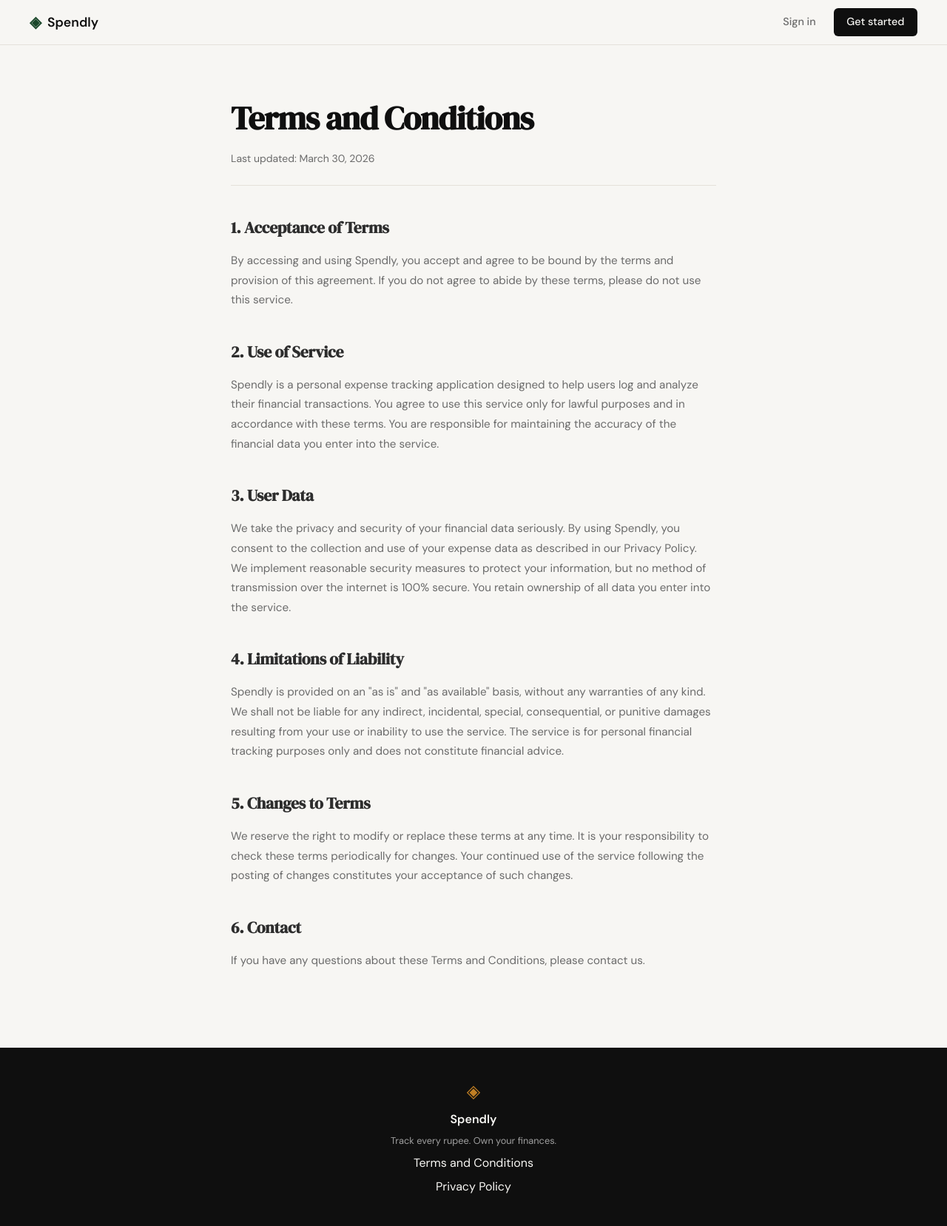
After one commit to Ashish570raj/expense-analytics-ai, a Flask app: page /terms in a window 1280 px wide. The commit adds this page. Shown: the whole page at 74% size. Run offline with Flask 3, Linux system fonts and the light colour scheme.

Commit message:
landing: add terms and privacy link to footer

```diff
--- a/app.py
+++ b/app.py
@@ -20,6 +20,11 @@ def register():
 @app.route("/login")
 def login():
     return render_template("login.html")
+
+
+@app.route("/terms")
+def terms():
+    return render_template("terms.html")
 
 
 # ------------------------------------------------------------------ #
--- a/static/css/style.css
+++ b/static/css/style.css
@@ -528,3 +528,53 @@ a { color: inherit; text-decoration: none; }
     .nav-links a:not(.nav-cta) { display: none; }
     .hero { padding: 3rem 1rem 2rem; }
 }
+
+/* ------------------------------------------------------------------ */
+/* Terms & Privacy Pages                                               */
+/* ------------------------------------------------------------------ */
+
+.terms-container,
+.privacy-container {
+    max-width: 720px;
+    margin: 0 auto;
+    padding: 4rem 2rem;
+}
+
+.terms-container h1,
+.privacy-container h1 {
+    font-family: var(--font-display);
+    font-size: clamp(2rem, 4vw, 2.75rem);
+    color: var(--ink);
+    margin-bottom: 0.5rem;
+    letter-spacing: -0.02em;
+}
+
+.terms-updated,
+.privacy-updated {
+    font-size: 0.875rem;
+    color: var(--ink-muted);
+    margin-bottom: 2.5rem;
+    padding-bottom: 1.5rem;
+    border-bottom: 1px solid var(--border);
+}
+
+.terms-section,
+.privacy-section {
+    margin-bottom: 2.5rem;
+}
+
+.terms-section h2,
+.privacy-section h2 {
+    font-family: var(--font-display);
+    font-size: 1.35rem;
+    color: var(--ink-soft);
+    margin-bottom: 0.85rem;
+    letter-spacing: -0.01em;
+}
+
+.terms-section p,
+.privacy-section p {
+    font-size: 0.95rem;
+    color: var(--ink-muted);
+    line-height: 1.75;
+}
--- a/templates/base.html
+++ b/templates/base.html
@@ -35,7 +35,7 @@
             <span class="footer-name">Spendly</span>
             <p class="footer-copy">Track every rupee. Own your finances.</p>
 
-                <a href="#">Terms and Conditions</a>
+                <a href="{{ url_for('terms') }}">Terms and Conditions</a>
                 <a href="#">Privacy Policy</a>
 
         </div>
--- /dev/null
+++ b/templates/terms.html
@@ -0,0 +1,42 @@
+{% extends "base.html" %}
+
+{% block title %}Terms and Conditions - Spendly{% endblock %}
+
+{% block content %}
+
+<div class="terms-container">
+    <h1>Terms and Conditions</h1>
+    <p class="terms-updated">Last updated: March 30, 2026</p>
+
+    <section class="terms-section">
+        <h2>1. Acceptance of Terms</h2>
+        <p>By accessing and using Spendly, you accept and agree to be bound by the terms and provision of this agreement. If you do not agree to abide by these terms, please do not use this service.</p>
+    </section>
+
+    <section class="terms-section">
+        <h2>2. Use of Service</h2>
+        <p>Spendly is a personal expense tracking application designed to help users log and analyze their financial transactions. You agree to use this service only for lawful purposes and in accordance with these terms. You are responsible for maintaining the accuracy of the financial data you enter into the service.</p>
+    </section>
+
+    <section class="terms-section">
+        <h2>3. User Data</h2>
+        <p>We take the privacy and security of your financial data seriously. By using Spendly, you consent to the collection and use of your expense data as described in our Privacy Policy. We implement reasonable security measures to protect your information, but no method of transmission over the internet is 100% secure. You retain ownership of all data you enter into the service.</p>
+    </section>
+
+    <section class="terms-section">
+        <h2>4. Limitations of Liability</h2>
+        <p>Spendly is provided on an "as is" and "as available" basis, without any warranties of any kind. We shall not be liable for any indirect, incidental, special, consequential, or punitive damages resulting from your use or inability to use the service. The service is for personal financial tracking purposes only and does not constitute financial advice.</p>
+    </section>
+
+    <section class="terms-section">
+        <h2>5. Changes to Terms</h2>
+        <p>We reserve the right to modify or replace these terms at any time. It is your responsibility to check these terms periodically for changes. Your continued use of the service following the posting of changes constitutes your acceptance of such changes.</p>
+    </section>
+
+    <section class="terms-section">
+        <h2>6. Contact</h2>
+        <p>If you have any questions about these Terms and Conditions, please contact us.</p>
+    </section>
+</div>
+
+{% endblock %}
```
